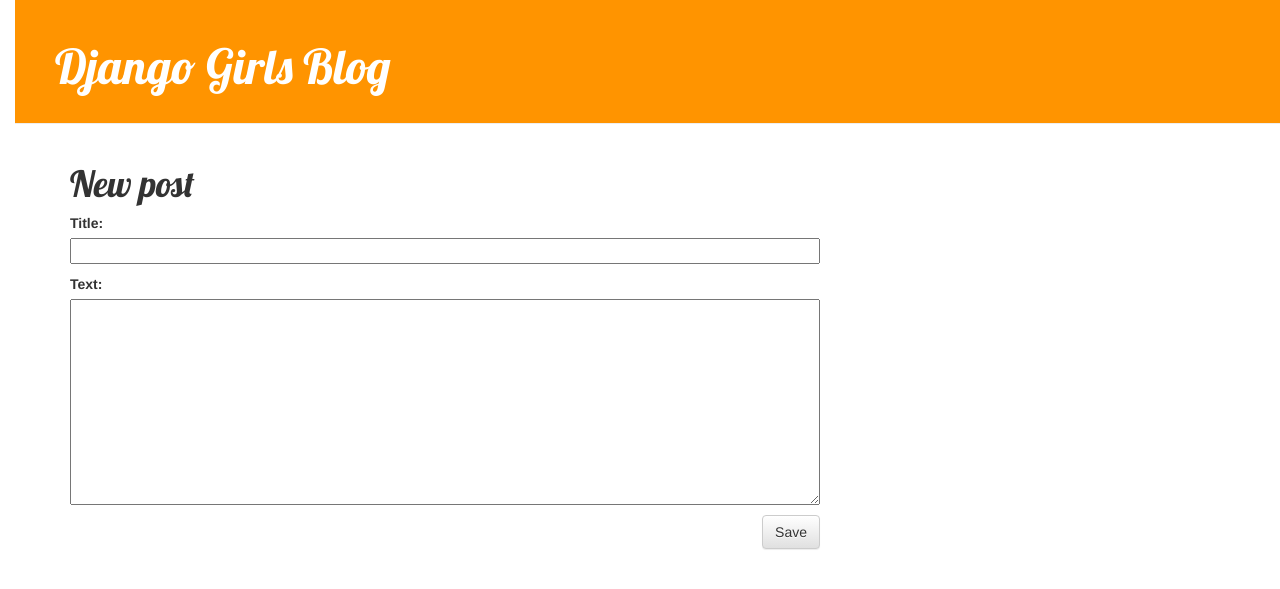
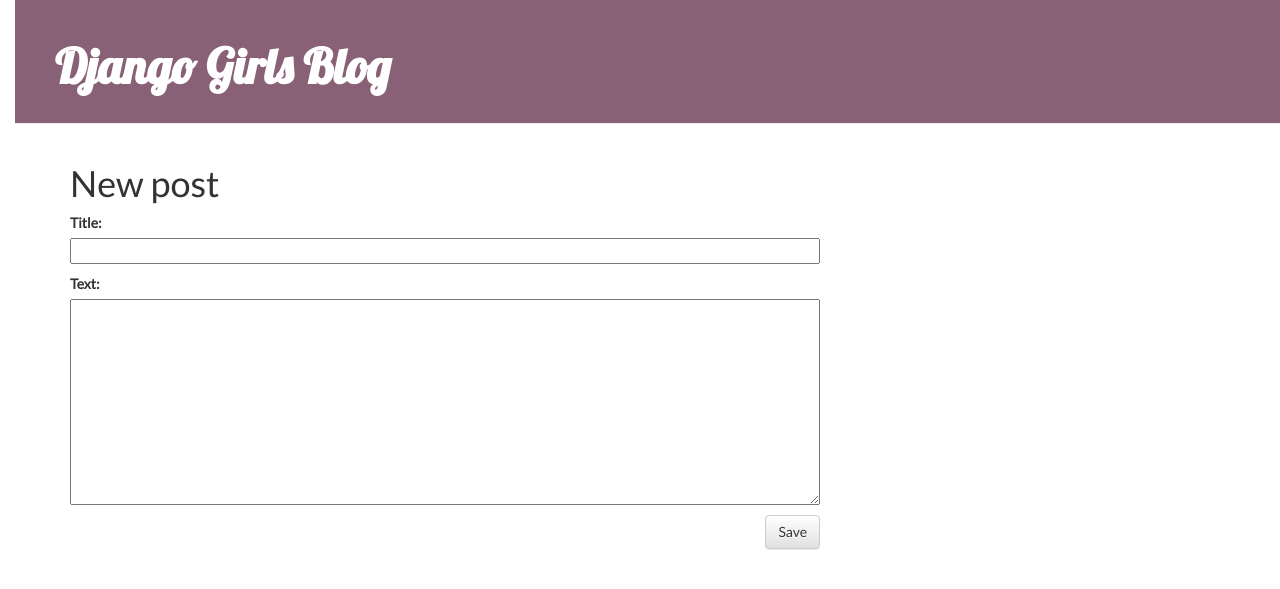
Before and after one commit to denizenfiyeci/my-first-blog, a Django app: template blog/templates/blog/post_edit.html in a window 1280 px wide. Shown: the top 589 px of the page. Run offline with Django 3.2, Linux system fonts and the light colour scheme; the template is opened without the code that fills it: values that come from a table or form of the project are taken from there, others are empty; parts of the project's set-up code (start-up, migrations or seed data) failed here and were passed over; some libraries are stand-ins or nearby versions.

Commit message:
Changed page header background and added a different font (Lato) for the post titles and content.

```diff
--- a/blog/static/css/blog.css
+++ b/blog/static/css/blog.css
@@ -1,5 +1,10 @@
 h1 a {
-  color: #FCA205;
+  color: #886176;
+  font-family: 'Lato';
+}
+
+h1 b {
+  color: #ffffff;
   font-family: 'Lobster';
 }
 
@@ -8,7 +13,7 @@
 }
 
 .page-header {
-  background-color: #ff9400;
+  background-color: #886176;
   margin-top: 0;
   padding: 20px 20px 20px 40px;
 }
@@ -21,10 +26,11 @@
 
 .content {
   margin-left: 40px;
+  font-family: 'Lato';
 }
 
 h1, h2, h3, h4 {
-  font-family: 'Lobster', cursive;
+  font-family: 'Lato';
 }
 
 .date {
--- a/blog/templates/blog/base.html
+++ b/blog/templates/blog/base.html
@@ -7,13 +7,14 @@
   <link rel="stylesheet" href="//maxcdn.bootstrapcdn.com/bootstrap/3.2.0/css/bootstrap-theme.min.css">
   <link rel="stylesheet" href="{% static 'css/blog.css' %}">
   <link href="http://fonts.googleapis.com/css?family=Lobster&subset=latin,latin-ext" rel="stylesheet" type="text/css">
+  <link href='https://fonts.googleapis.com/css?family=Lato&subset=latin,latin-ext' rel='stylesheet' type='text/css'>
 </head>
 <body>
     <div class="page-header">
       {% if user.is_authenticated %}
       <a href="{% url 'post_new' %}" class="top-menu"><span class="glyphicon glyphicon-plus"></span></a>
       {% endif %}
-        <h1><a href="/">Django Girls Blog</a></h1>
+        <h1><b href="/">Django Girls Blog</b></h1>
     </div>
     <div class="content container">
         <div class="row">
--- a/blog/views.py
+++ b/blog/views.py
@@ -6,7 +6,7 @@
 from .forms import PostForm
 
 def post_list(request):
-    posts = Post.objects.filter(published_date__lte=timezone.now()).order_by('published_date')
+    posts = Post.objects.filter(published_date__lte=timezone.now()).order_by('-published_date')
     return render(request, 'blog/post_list.html', {'posts': posts})
 
 def post_detail(request, pk):
```
